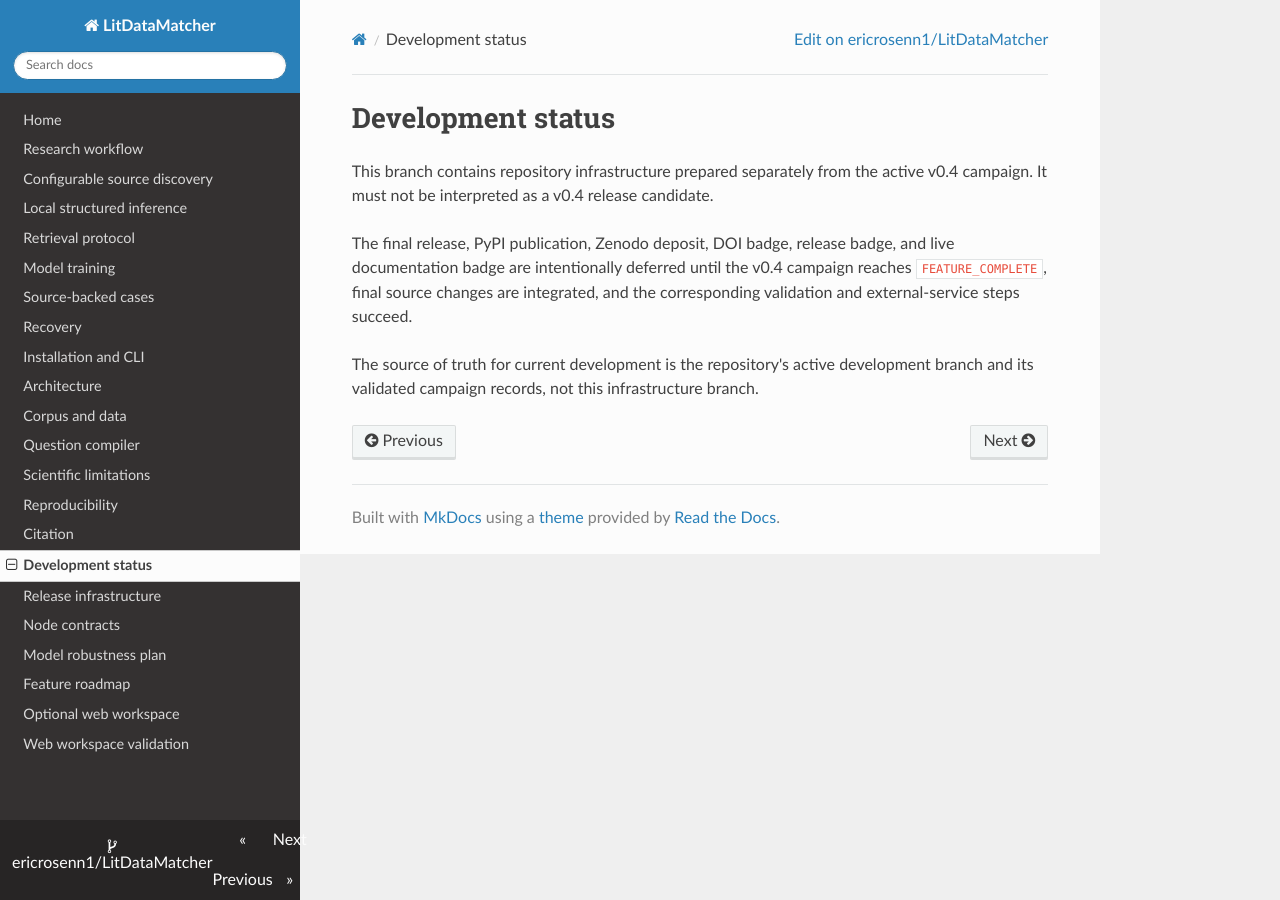
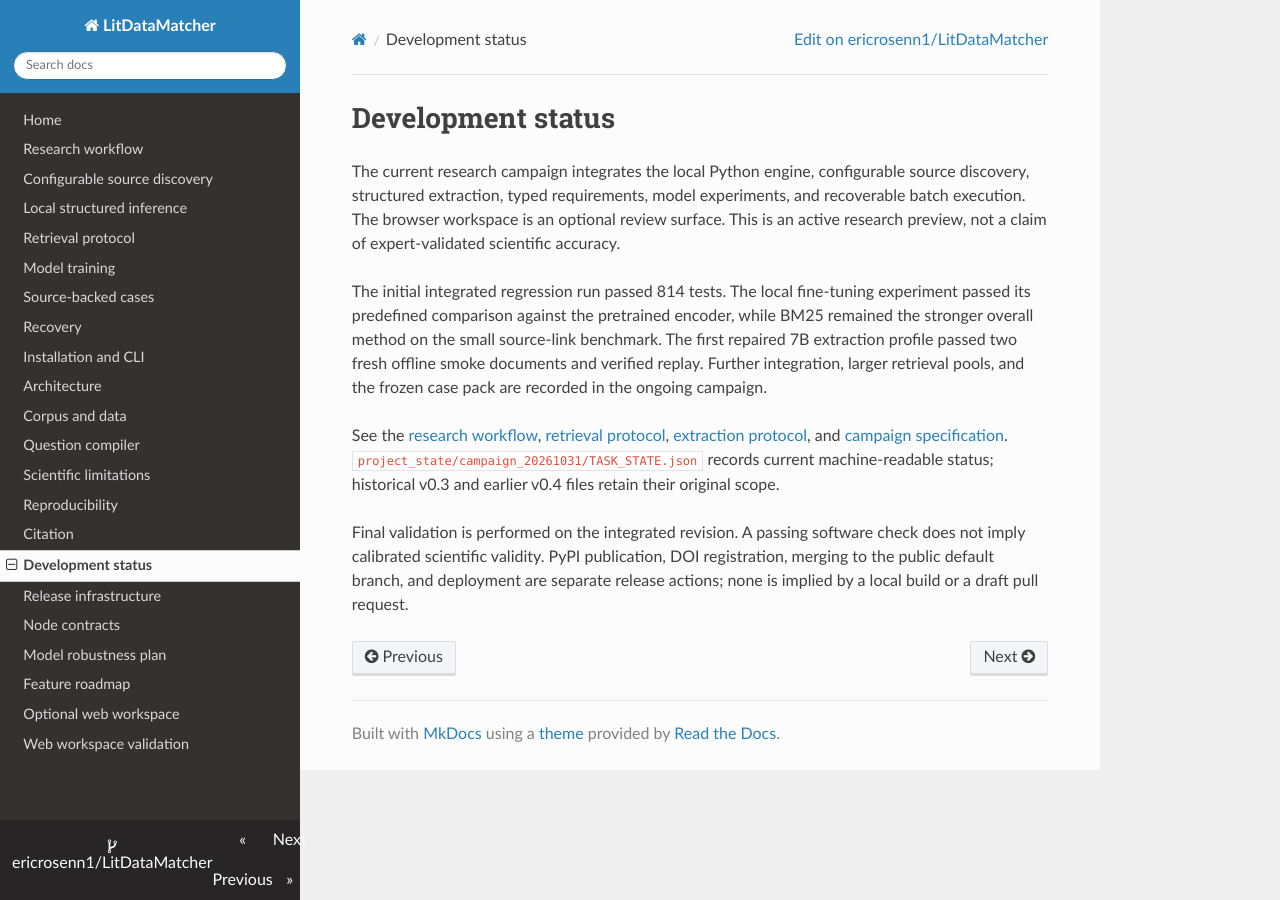
Before and after one commit to ericrosenn1/LitDataMatcher, an MkDocs documentation site: the page built from docs/development_status.md, in a window 1280 px wide. Built offline with MkDocs 1.6.1, drawn with Linux system fonts in a browser that asks for light colours; nearby versions of some CDN libraries.

Commit message:
Document research-preview changes and enforce maintained-code lint

```diff
--- a/docs/development_status.md
+++ b/docs/development_status.md
@@ -1,13 +1,26 @@
 # Development status
 
-This branch contains repository infrastructure prepared separately from the
-active v0.4 campaign. It must not be interpreted as a v0.4 release candidate.
+The current research campaign integrates the local Python engine, configurable
+source discovery, structured extraction, typed requirements, model experiments,
+and recoverable batch execution. The browser workspace is an optional review
+surface. This is an active research preview, not a claim of expert-validated
+scientific accuracy.
 
-The final release, PyPI publication, Zenodo deposit, DOI badge, release badge,
-and live documentation badge are intentionally deferred until the v0.4 campaign
-reaches `FEATURE_COMPLETE`, final source changes are integrated, and the
-corresponding validation and external-service steps succeed.
+The initial integrated regression run passed 814 tests. The local fine-tuning
+experiment passed its predefined comparison against the pretrained encoder,
+while BM25 remained the stronger overall method on the small source-link
+benchmark. The first repaired 7B extraction profile passed two fresh offline
+smoke documents and verified replay. Further integration, larger retrieval pools,
+and the frozen case pack are recorded in the ongoing campaign.
 
-The source of truth for current development is the repository's active
-development branch and its validated campaign records, not this infrastructure
-branch.
+See the [research workflow](research_workflow.md),
+[retrieval protocol](campaign_20261031/retrieval_protocol.md),
+[extraction protocol](campaign_20261031/extraction_protocol.md), and
+[campaign specification](research_campaign_20261031.md).
+`project_state/campaign_20261031/TASK_STATE.json` records current machine-readable
+status; historical v0.3 and earlier v0.4 files retain their original scope.
+
+Final validation is performed on the integrated revision. A passing software
+check does not imply calibrated scientific validity. PyPI publication, DOI
+registration, merging to the public default branch, and deployment are separate
+release actions; none is implied by a local build or a draft pull request.
```
Also changed, not shown: CHANGELOG.md (added, +37 -0 lines), docs/installation.md (+17 -1 lines), 2 other files.
